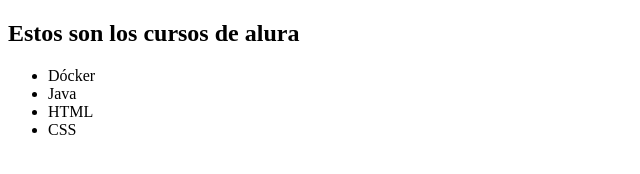
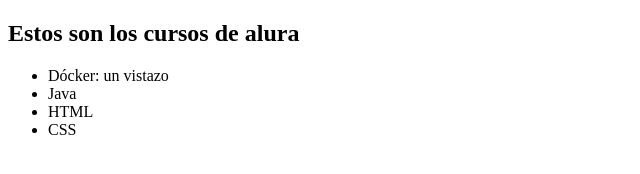
Before and after one commit to juandresp27/alura-git, a plain HTML site: page index.html in a window 1280 px wide. Shown: the full height of the page, 0-640 px from the left. Drawn offline with Linux system fonts and the light colour scheme.

Commit message:
Renombrando curso de Docker

```diff
--- a/index.html
+++ b/index.html
@@ -8,7 +8,7 @@
         <h2>Estos son los cursos de alura</h2>
         <div>
             <ul>
-                <li>Dócker</li>
+                <li>Dócker: un vistazo</li>
                 <li>Java</li>
                 <li>HTML</li>
                 <li>CSS</li>
```
